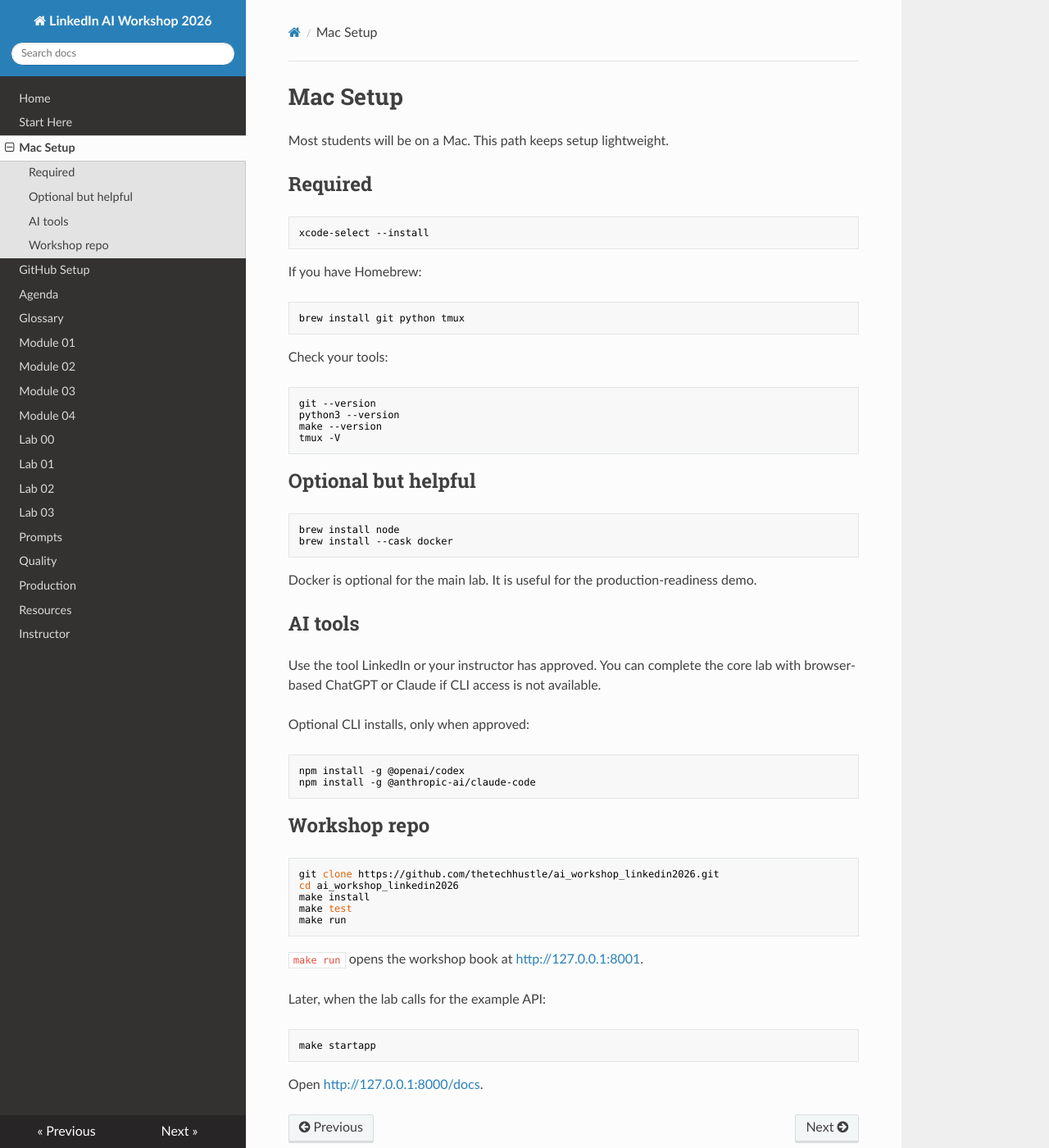
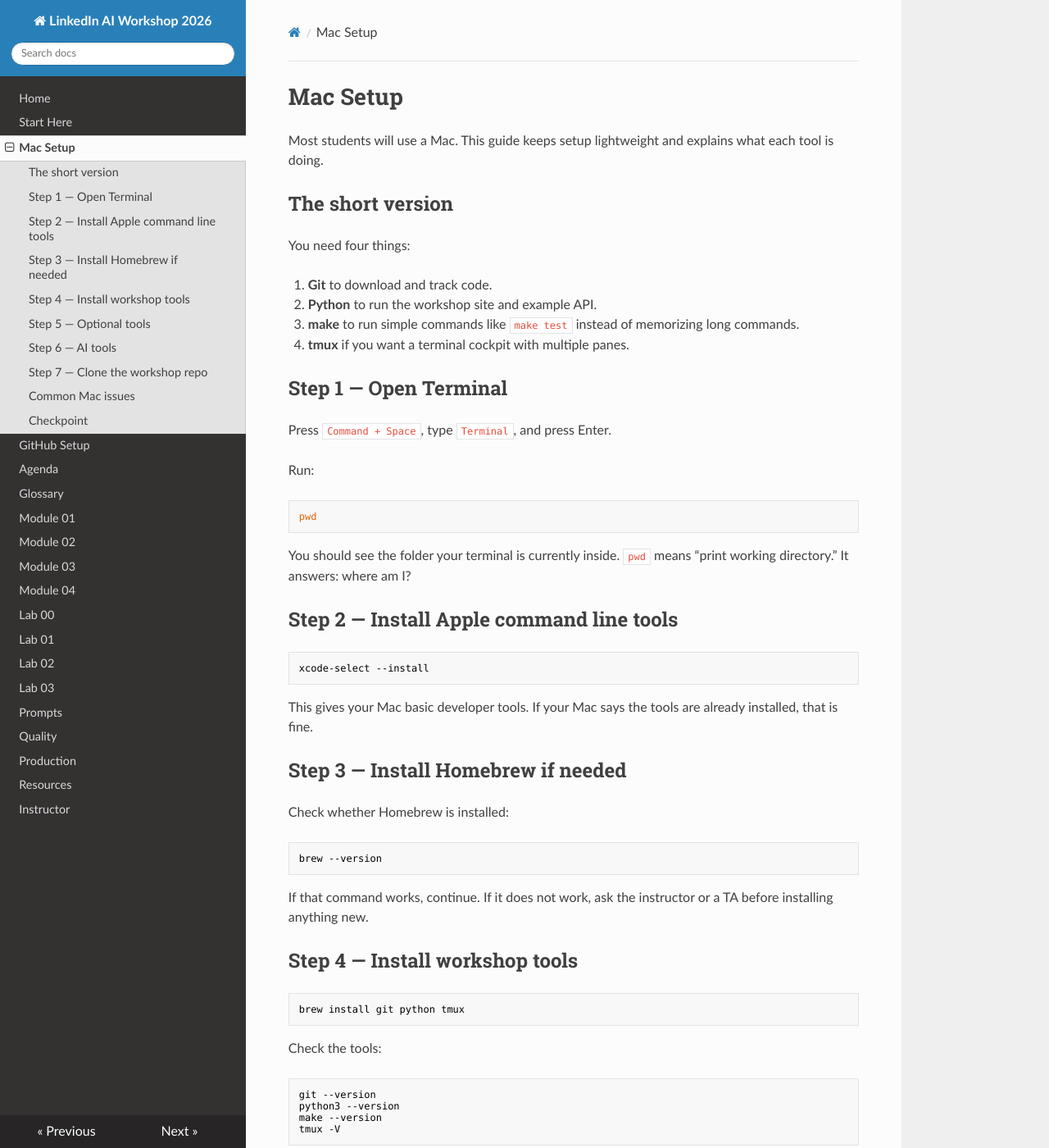
Before and after one commit to thetechhustle/ai_workshop_linkedin2026, an MkDocs documentation site: the page built from docs/01-setup/mac.md, in a window 1280 px wide and 1400 px high. Shown: the whole window at 82% size. Built offline with MkDocs 1.6.1, drawn with Linux system fonts in a browser that asks for light colours; nearby versions of some CDN libraries; some of the changed text lies outside the part shown.

Commit message:
docs: expand Mac setup guide

````diff
--- a/docs/01-setup/mac.md
+++ b/docs/01-setup/mac.md
@@ -1,20 +1,53 @@
 # Mac Setup
 
-Most students will be on a Mac. This path keeps setup lightweight.
+Most students will use a Mac. This guide keeps setup lightweight and explains what each tool is doing.
 
-## Required
+## The short version
+
+You need four things:
+
+1. **Git** to download and track code.
+2. **Python** to run the workshop site and example API.
+3. **make** to run simple commands like `make test` instead of memorizing long commands.
+4. **tmux** if you want a terminal cockpit with multiple panes.
+
+## Step 1 — Open Terminal
+
+Press `Command + Space`, type `Terminal`, and press Enter.
+
+Run:
+
+```bash
+pwd
+```
+
+You should see the folder your terminal is currently inside. `pwd` means “print working directory.” It answers: where am I?
+
+## Step 2 — Install Apple command line tools
 
 ```bash
 xcode-select --install
 ```
 
-If you have Homebrew:
+This gives your Mac basic developer tools. If your Mac says the tools are already installed, that is fine.
+
+## Step 3 — Install Homebrew if needed
+
+Check whether Homebrew is installed:
+
+```bash
+brew --version
+```
+
+If that command works, continue. If it does not work, ask the instructor or a TA before installing anything new.
+
+## Step 4 — Install workshop tools
 
 ```bash
 brew install git python tmux
 ```
 
-Check your tools:
+Check the tools:
 
 ```bash
 git --version
@@ -23,18 +56,23 @@
 tmux -V
 ```
 
-## Optional but helpful
+You do not need to memorize the version numbers. You only need to see that each command responds.
+
+## Step 5 — Optional tools
+
+These are helpful but not required for the main path:
 
 ```bash
 brew install node
 brew install --cask docker
 ```
 
-Docker is optional for the main lab. It is useful for the production-readiness demo.
+- **Node.js** is useful for many JavaScript projects and some AI CLI tools.
+- **Docker Desktop** is useful for the production-readiness demo, but the core workshop does not depend on it.
 
-## AI tools
+## Step 6 — AI tools
 
-Use the tool LinkedIn or your instructor has approved. You can complete the core lab with browser-based ChatGPT or Claude if CLI access is not available.
+Use the AI tool LinkedIn or the instructor has approved. You can complete the core lab with browser-based ChatGPT or Claude if CLI access is not available.
 
 Optional CLI installs, only when approved:
 
@@ -43,7 +81,9 @@
 npm install -g @anthropic-ai/claude-code
 ```
 
-## Workshop repo
+If those commands fail, do not panic. The workshop has browser-based fallback prompts.
+
+## Step 7 — Clone the workshop repo
 
 ```bash
 git clone https://github.com/thetechhustle/ai_workshop_linkedin2026.git
@@ -62,3 +102,24 @@
 ```
 
 Open <http://127.0.0.1:8000/docs>.
+
+## Common Mac issues
+
+| Symptom | What to try |
+|---|---|
+| `brew: command not found` | Homebrew is not installed or not on your path. Ask for help before continuing. |
+| `python3: command not found` | Run `brew install python`, then open a new terminal. |
+| `make: command not found` | Run `xcode-select --install`, then open a new terminal. |
+| Port already in use | Another app is using the same port. Try `PORT=8002 make startapp` or `DOCS_PORT=8003 make run`. |
+| Permission error | Do not use `sudo` unless the instructor tells you. Ask for help first. |
+
+## Checkpoint
+
+You are ready when you can run:
+
+```bash
+make help
+make test
+```
+
+and see a list of commands plus passing tests.
````
